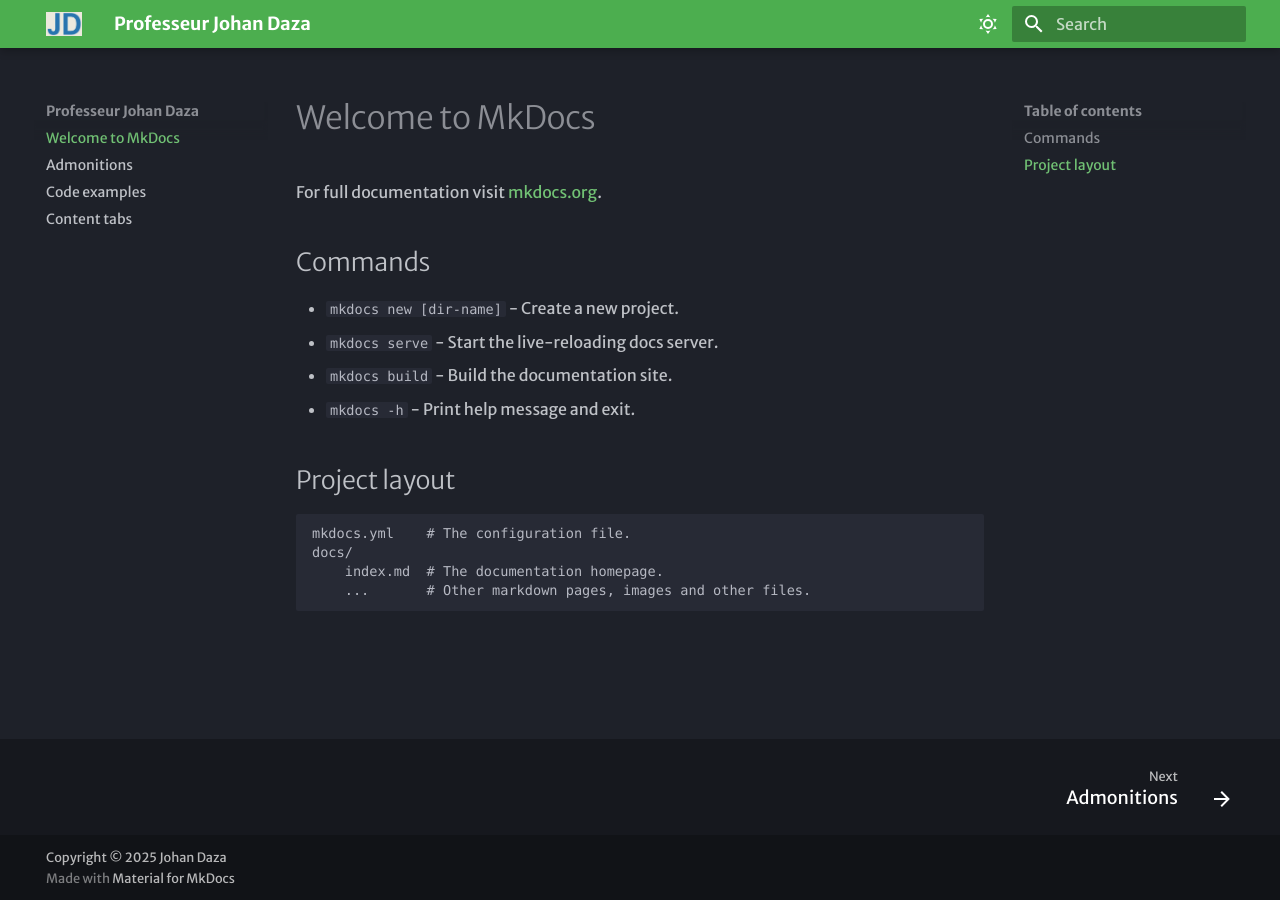
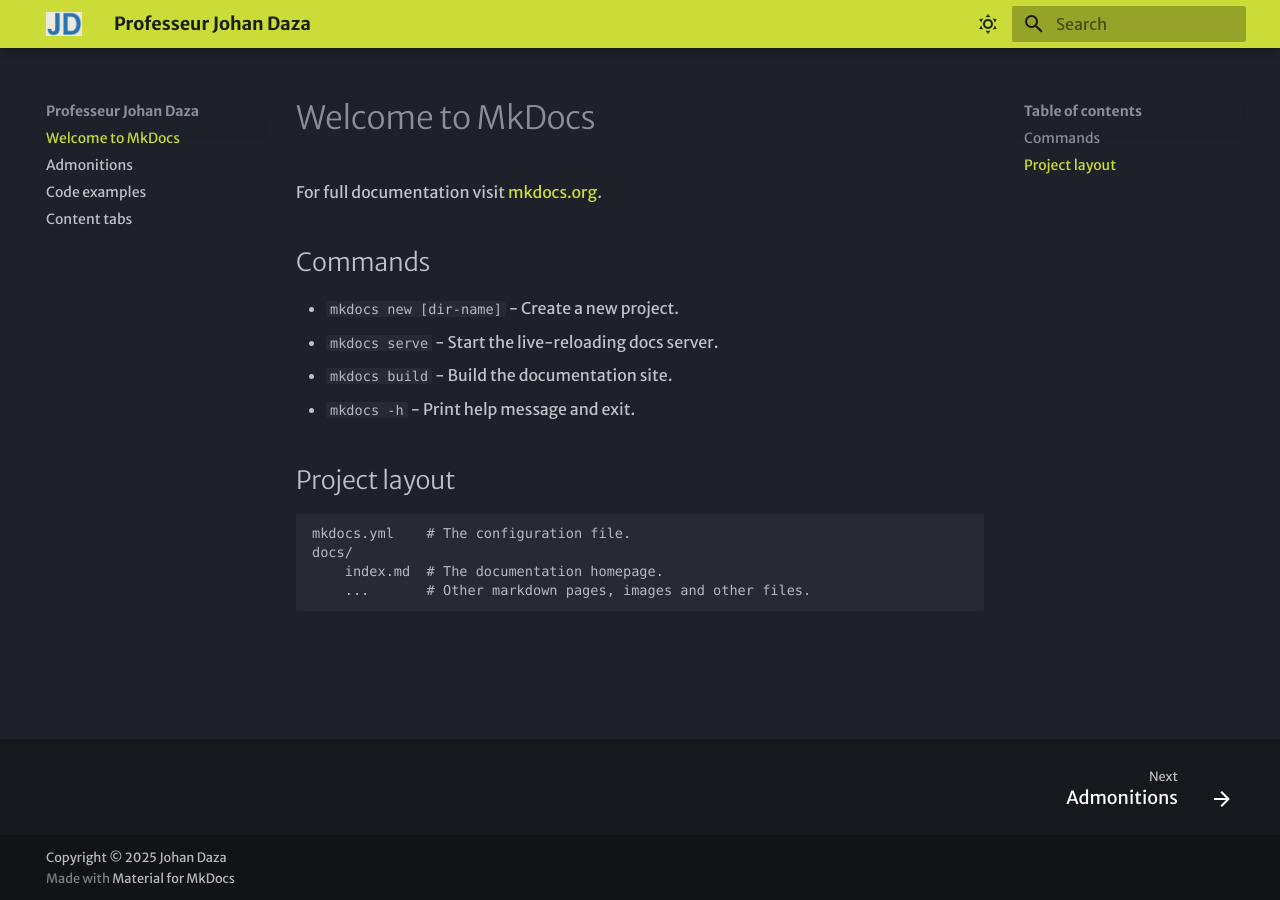
Before and after one commit to sebastiandaza11/mkdocs-material2025, an MkDocs documentation site: the page built from docs/index.md, in a window 1280 px wide. Built offline with MkDocs 1.6.1 and Material for MkDocs 9.7.7, drawn with Linux system fonts in a browser that asks for light colours; some web fonts are replaced.

Commit message:
Initial commit

```diff
--- a/mkdocs.yml
+++ b/mkdocs.yml
@@ -15,7 +15,7 @@
       toggle:
         icon: material/weather-sunny
         name: Dark mode
-      primary: green
+      primary: lime
       accent: deep purple
 
     # Light Mode
```
